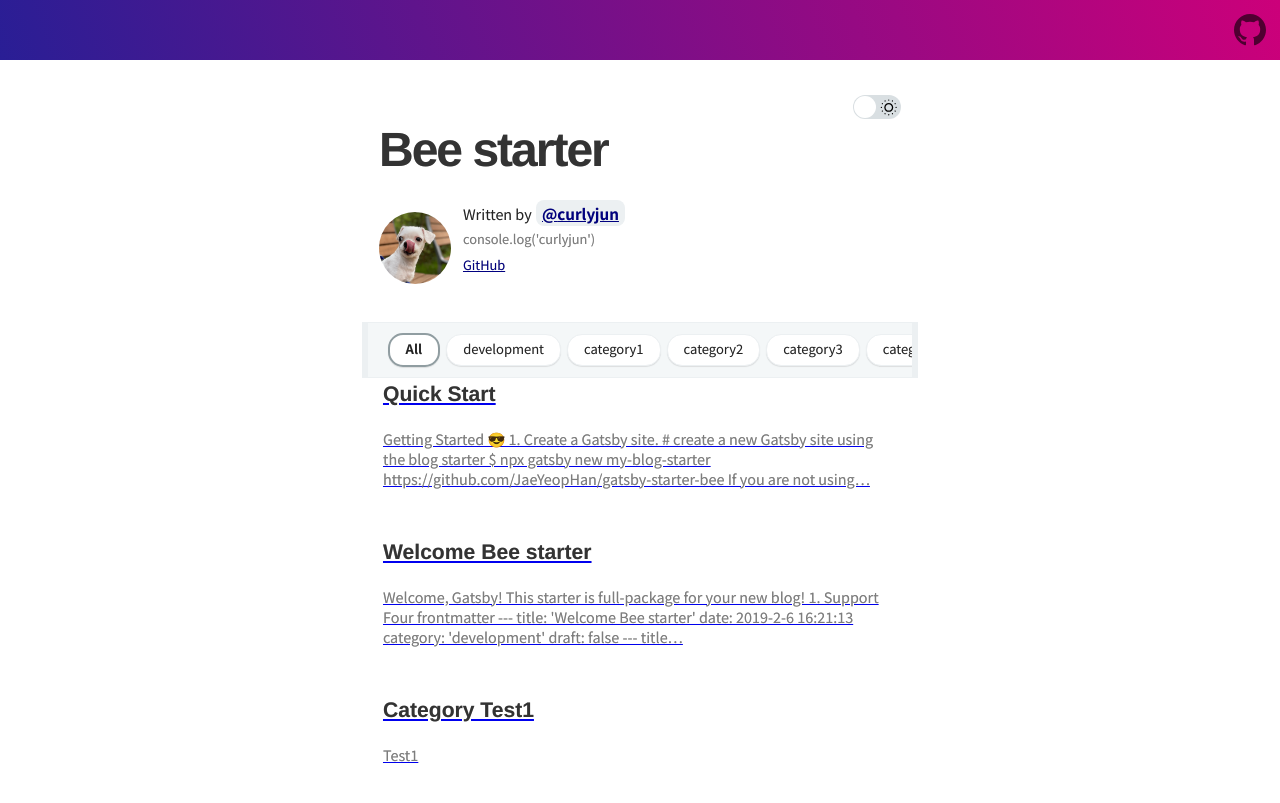
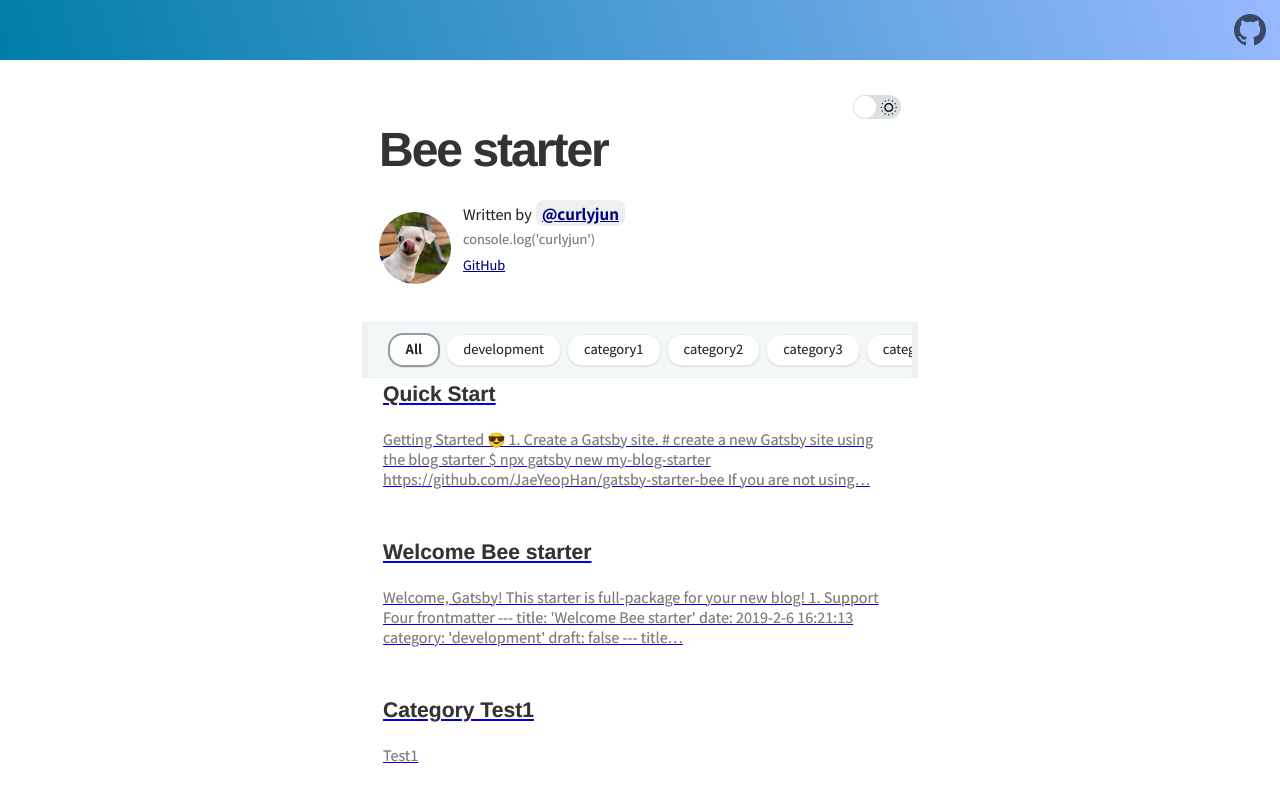
Before and after one commit to curlyjun/curlyjun.dev, a Gatsby site: page / in a window 1280 px wide. Shown: the top 803 px of the page. Built offline with nearby package versions, Linux system fonts and the light colour scheme; Gatsby itself is replaced by a stand-in of ours; some packages are replaced by stand-ins of ours; what typography-theme-github would draw is missing.

Commit message:
sytle: edit header gradation color

```diff
--- a/src/styles/variables.scss
+++ b/src/styles/variables.scss
@@ -1,5 +1,5 @@
 // app
-$theme-gradient: linear-gradient(72deg, #291e95, #cc007a);
+$theme-gradient: linear-gradient(72deg, #007da9, #98b9ff);
 $top-header-text-color: #fff;
 
 /**
```
